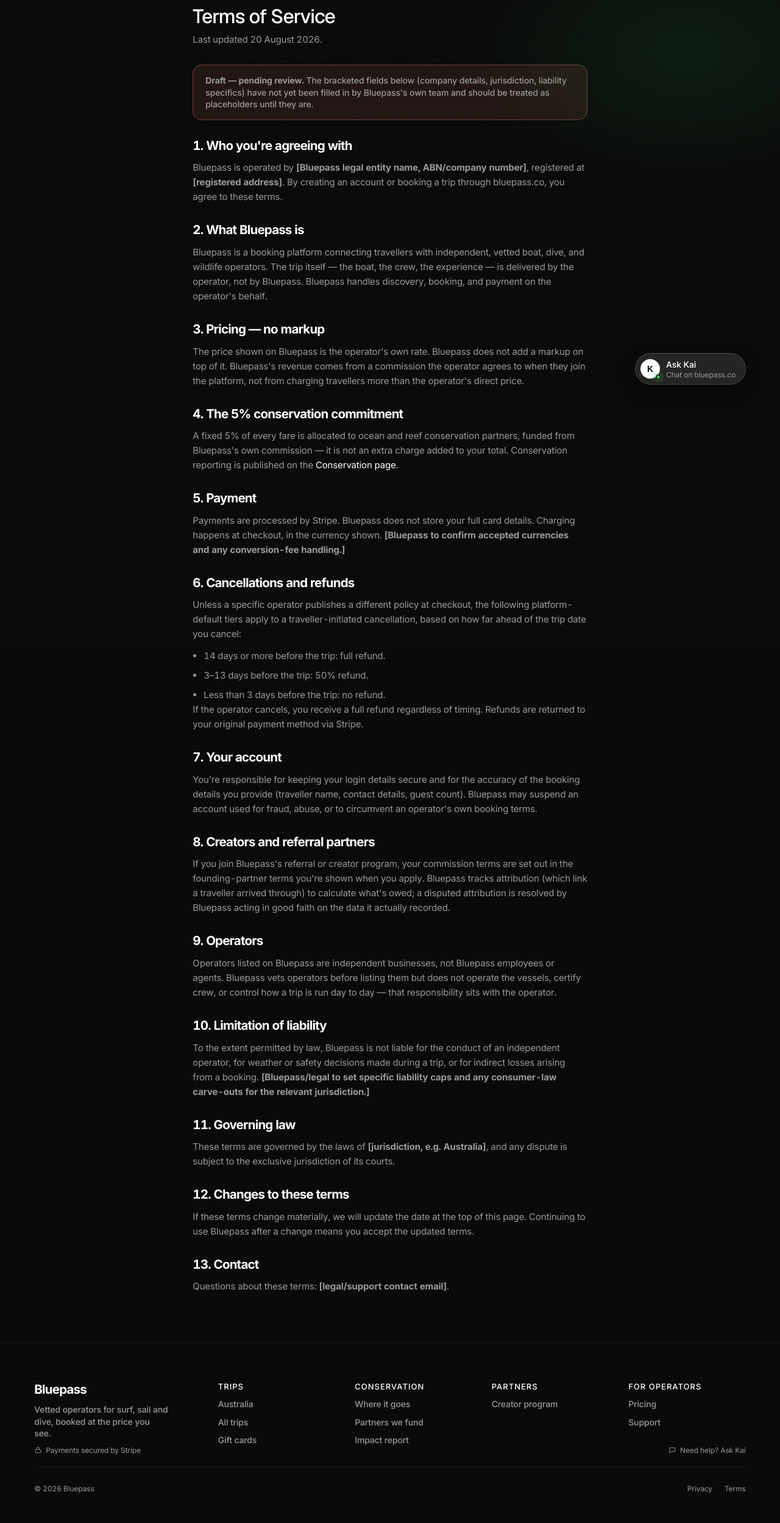
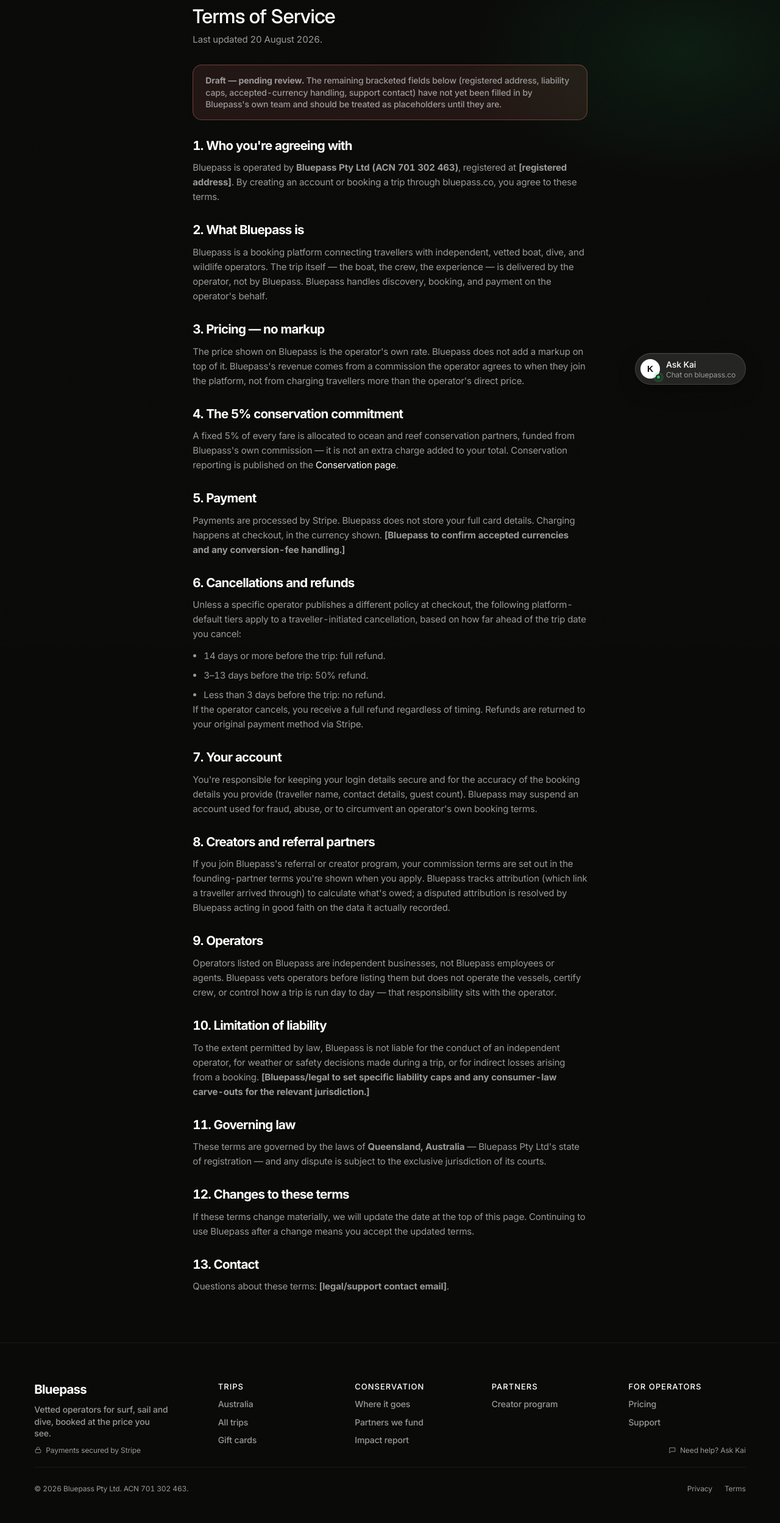
Before and after one commit to inovafani/bluepass-redesign, a Next.js app: page /terms in a window 1280 px wide. Shown: the part 141-2639 px from the top of the page at 61% size. Built offline with nearby package versions, Linux system fonts and the light colour scheme; no server answers; the database is empty.

Commit message:
newest update

```diff
--- a/app/terms/page.tsx
+++ b/app/terms/page.tsx
@@ -9,7 +9,10 @@
  * Same drafting basis as `app/privacy/page.tsx` - grounded in what the product actually does
  * (marketplace connecting travellers to vetted operators, Stripe payment, no markup on the
  * operator's own rate, 5% conservation share, tiered cancellation refunds) rather than generic
- * boilerplate. Still a draft pending the founders'/a lawyer's sign-off on the bracketed fields.
+ * boilerplate. Still a draft pending the founders'/a lawyer's sign-off on the remaining bracketed
+ * fields - the entity itself is real (Bluepass Pty Ltd, ACN 701 302 463, ASIC certificate of
+ * registration sighted 2026-08-21), but registered address, liability caps, accepted-currency
+ * handling and a support contact email are still not filled in.
  */
 export default function TermsPage() {
   return (
@@ -23,9 +26,9 @@
 
         <div className="legalpage__draft-note" role="note">
           <p className="ds-body-sm">
-            <strong>Draft — pending review.</strong> The bracketed fields below (company details,
-            jurisdiction, liability specifics) have not yet been filled in by Bluepass's own team
-            and should be treated as placeholders until they are.
+            <strong>Draft — pending review.</strong> The remaining bracketed fields below (registered
+            address, liability caps, accepted-currency handling, support contact) have not yet been
+            filled in by Bluepass's own team and should be treated as placeholders until they are.
           </p>
         </div>
 
@@ -33,9 +36,9 @@
           <section>
             <h2 className="ds-headline">1. Who you're agreeing with</h2>
             <p className="ds-body">
-              Bluepass is operated by <strong>[Bluepass legal entity name, ABN/company number]</strong>,
-              registered at <strong>[registered address]</strong>. By creating an account or booking
-              a trip through bluepass.co, you agree to these terms.
+              Bluepass is operated by <strong>Bluepass Pty Ltd (ACN 701 302 463)</strong>, registered
+              at <strong>[registered address]</strong>. By creating an account or booking a trip
+              through bluepass.co, you agree to these terms.
             </p>
           </section>
 
@@ -143,8 +146,9 @@
           <section>
             <h2 className="ds-headline">11. Governing law</h2>
             <p className="ds-body">
-              These terms are governed by the laws of <strong>[jurisdiction, e.g. Australia]</strong>,
-              and any dispute is subject to the exclusive jurisdiction of its courts.
+              These terms are governed by the laws of <strong>Queensland, Australia</strong> — Bluepass
+              Pty Ltd&apos;s state of registration — and any dispute is subject to the exclusive
+              jurisdiction of its courts.
             </p>
           </section>
 
--- a/components/SiteFooter.tsx
+++ b/components/SiteFooter.tsx
@@ -115,8 +115,12 @@
           className="footer__legal"
           style={{ display: "flex", justifyContent: "space-between", alignItems: "center", gap: 16, flexWrap: "wrap" }}
         >
+          {/* Bluepass Pty Ltd, ACN 701 302 463 - real, from the ASIC certificate of registration
+              the user shared 2026-08-21 (registered Queensland, 12 Aug 2026). Not an ABN - a
+              company doesn't get one of those automatically on incorporation, and this cert
+              doesn't show one, so this stays ACN rather than guessing. */}
           <span className="ds-micro" style={{ color: "var(--color-ink-muted)" }}>
-            © 2026 Bluepass
+            © 2026 Bluepass Pty Ltd. ACN 701 302 463.
           </span>
           <div style={{ display: "flex", gap: 20 }}>
             <Link href="/privacy" className="footer__link ds-micro">
```
Also changed, not shown: app/privacy/page.tsx (+10 -8 lines).
